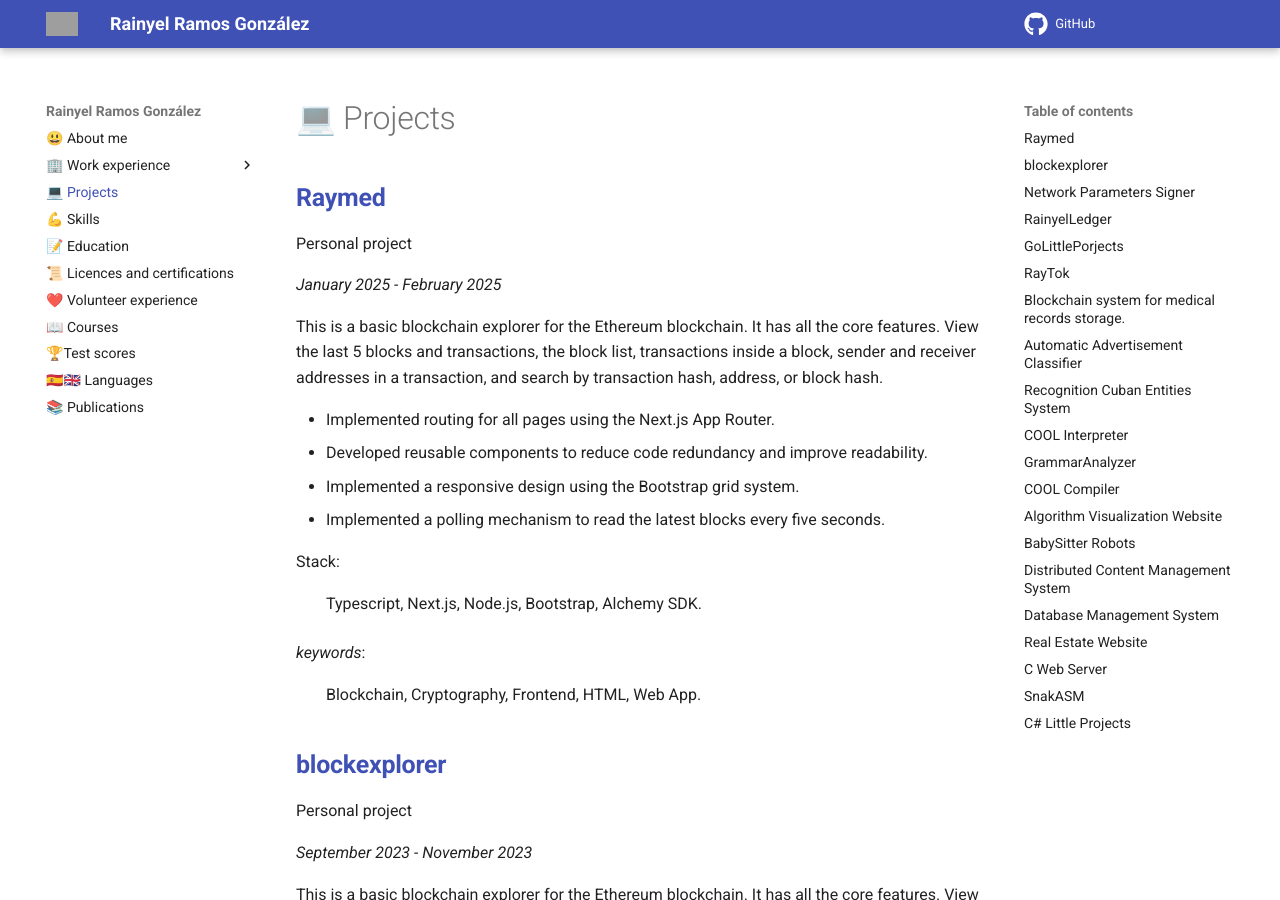
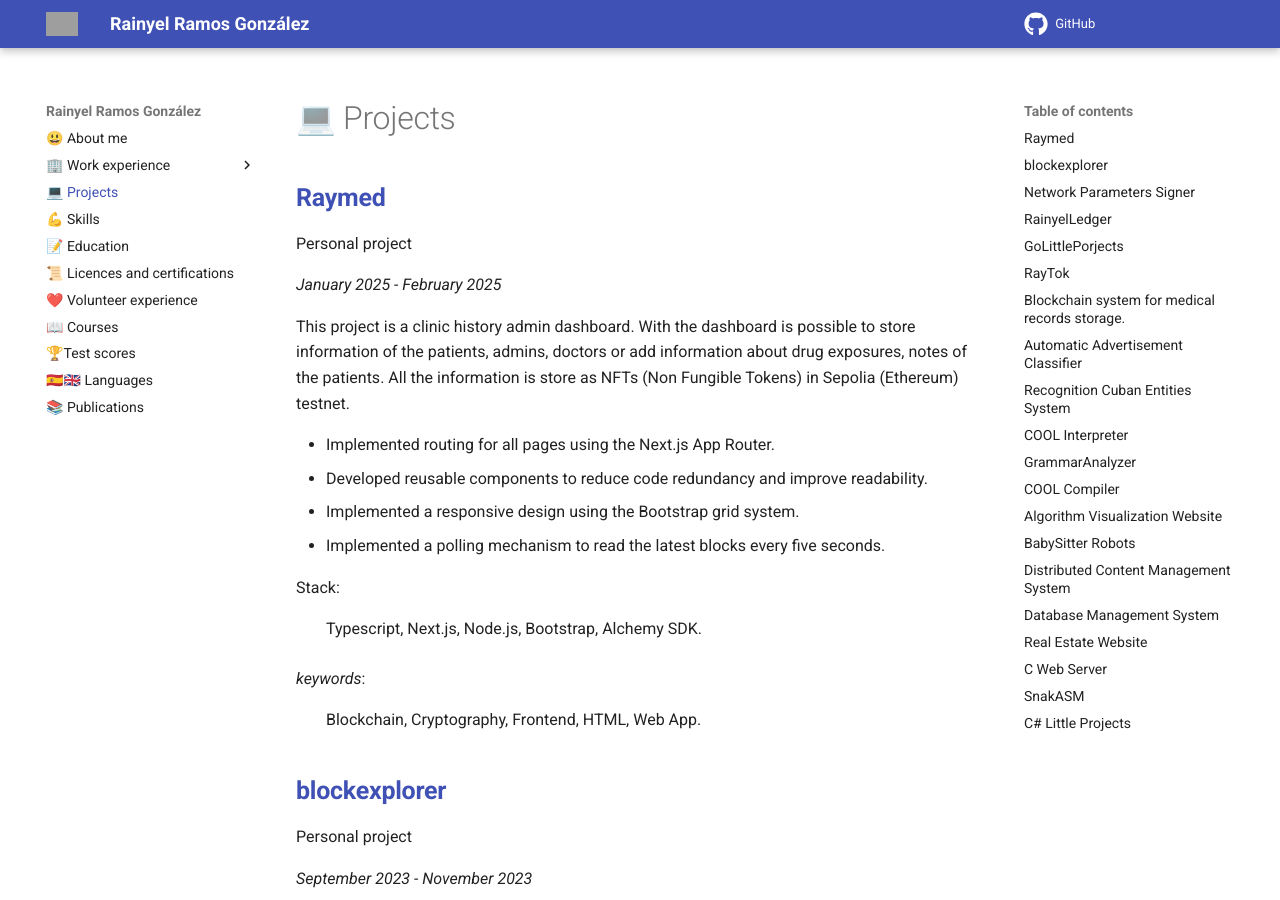
Before and after one commit to rayniel95/rayniel95.github.io, an MkDocs documentation site: the page built from docs/projects/projects.md, in a window 1280 px wide and 900 px high. Built offline with MkDocs 1.6.1 and Material for MkDocs 9.7.7, drawn with Linux system fonts in a browser that asks for light colours; grey boxes are pictures that could not be loaded.

Commit message:
docs(projects): update project description
Update the project description from a blockchain explorer to a clinic history admin dashboard, including details on storing patient information as NFTs on Sepolia testnet.

```diff
--- a/docs/projects/projects.md
+++ b/docs/projects/projects.md
@@ -4,7 +4,7 @@ Personal project
 
 *January 2025 - February 2025*
 
-This is a basic blockchain explorer for the Ethereum blockchain. It has all the core features. View the last 5 blocks and transactions, the block list, transactions inside a block, sender and receiver addresses in a transaction, and search by transaction hash, address, or block hash.
+This project is a clinic history admin dashboard. With the dashboard is possible to  store information of the patients, admins, doctors or add information about drug exposures, notes of the patients. All the information is store as NFTs (Non Fungible Tokens) in Sepolia (Ethereum) testnet.
 
 - Implemented routing for all pages using the Next.js App Router.
 - Developed reusable components to reduce code redundancy and improve readability.
```
